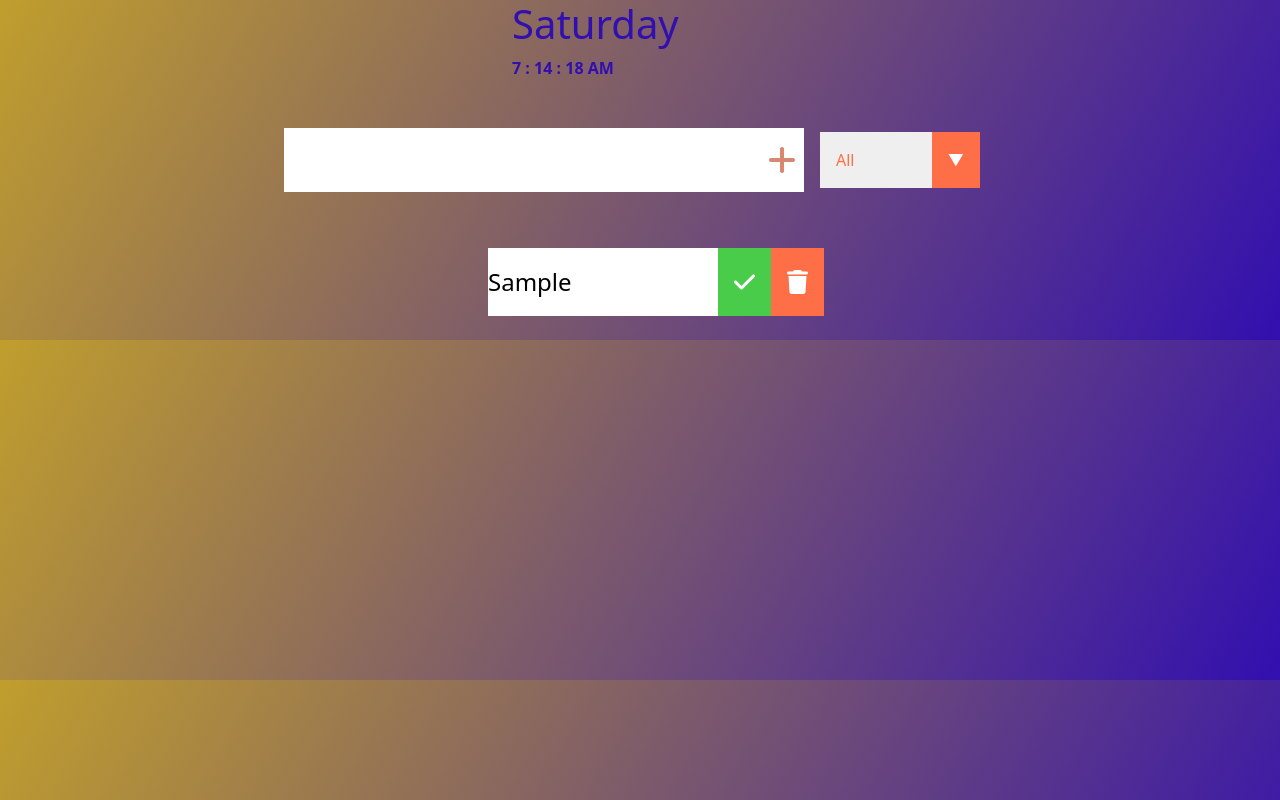
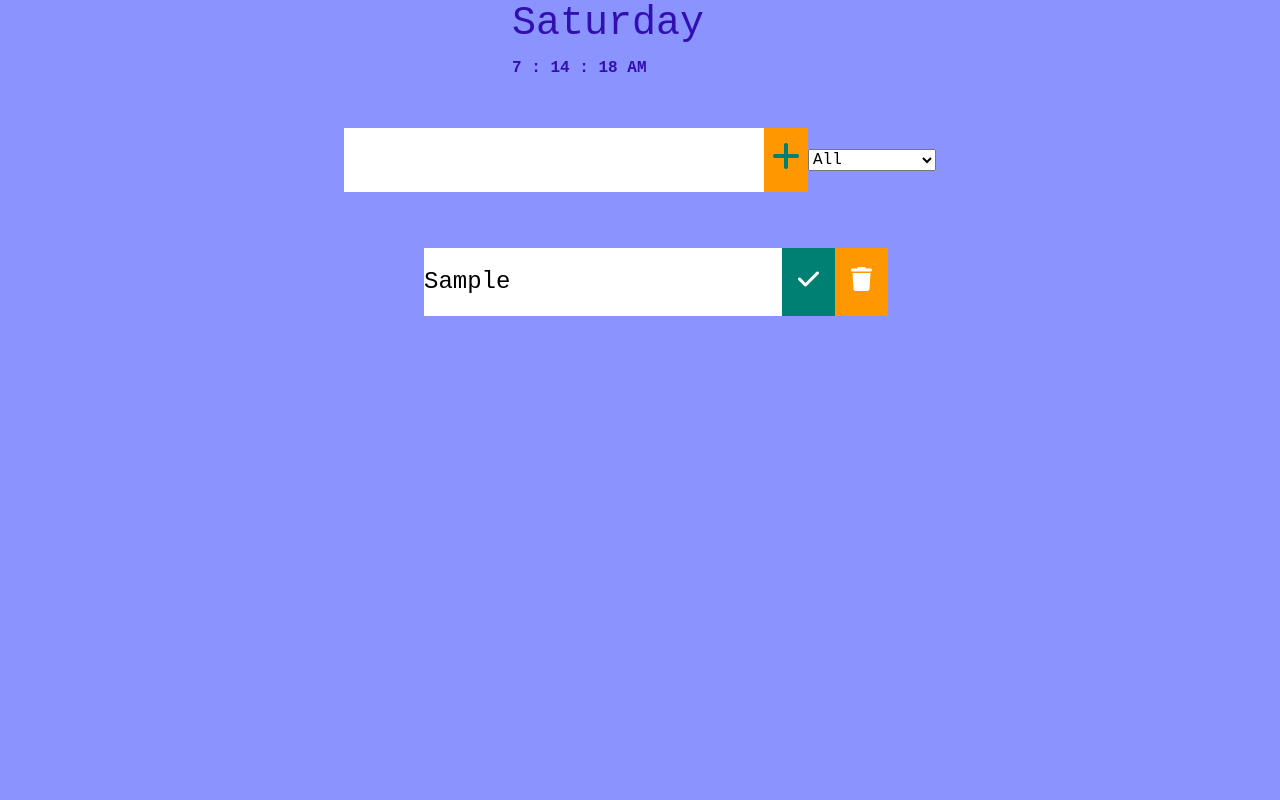
Before and after one commit to Simphiwe-Ng093/todo_list, a plain HTML site: page index.html in a window 1280 px wide. Both pictures are taken after typing "Sample" into the empty fields and a click on the button 782 px from the left and 160 px from the top of the page. Shown: the top 800 px of the page. Drawn offline with nearby package versions, Linux system fonts and the light colour scheme.

Commit message:
Update style.css

```diff
--- a/style.css
+++ b/style.css
@@ -5,8 +5,9 @@
 
 }
 body{
-    background-image: linear-gradient(120deg , #c09e2d, #320faf);
+    background-color: #8B93FF;
     color: white;
+    font-family: "Roboto Mono", monospace;
 }
 
 form{
@@ -23,14 +24,14 @@ form button {
     background: white;
 }
 form button{
-    color: #d88771;
-    background: white;
+    color: #007F73;
+    background: #FF9800;
     cursor: pointer;
     transition: all 0.3s ease;
 }
 form button:hover{
-    background: #d88771;
-    color: white;
+    background: #007F73;
+    color: #FF9800;
 }
 .todo-container{
     display:flex;
@@ -38,8 +39,9 @@ form button:hover{
     align-items: center;
 }
 .todo-list{
-    min-width: 30%;
+     min-width: 40%;
     list-style: none;
+
 }
 .todo {
     margin: 0.5rem;
@@ -50,6 +52,7 @@ form button:hover{
     justify-content: space-between;
     align-items: center;
     transition: all 0.5s ease;
+
 }
 
 .todo li{
@@ -57,14 +60,15 @@ form button:hover{
 }
 .trash-btn,
 .complete-btn{
-    background: #ff6f47;
+    color: #FF9800;
+    background: #FF9800;
     color: white;
     border: none;
     padding: 1rem;
     cursor: pointer;
 }
 .complete-btn{
-    background: rgb(73,204,73);
+    background: #007F73;
 }
 .fa-trash,
 .fa-check{
@@ -72,12 +76,12 @@ form button:hover{
 }
 .completed{
     text-decoration: line-through;
-    opacity: 0.5;
-    color: red;
+    opacity: 1;
+
 
 }
 .fall{
-    transform: translateY(8rem) rotateZ(20deg);
+    transform: skewY(20deg);
     opacity: 0;
 }
 
@@ -88,37 +92,5 @@ form button:hover{
     position: relative;
     left:40%;
 
-}
-/*styling filter*/
-select{
-    -webkit-appearance: none;
-    -moz-appearance: none;
-    appearance: none;
-    outline: none;
-    border: none;
-}
-.select{
-    margin: 1rem;
-    position: relative;
-    overflow: hidden;
-}
-select{
-    color: #ff6f47;
-    width: 10rem;
-    cursor: pointer;
-    padding: 1rem;
-}
-.select::after{
-    content: "\25BC";
-    position: absolute;
-    background: #ff6f47;
-    top: 0;
-    right: 0;
-    padding: 1rem;
-    pointer-events: none;
 
 }
-.select:hover::after{
-    background: white;
-    color: #ff6f47;
-}
```
